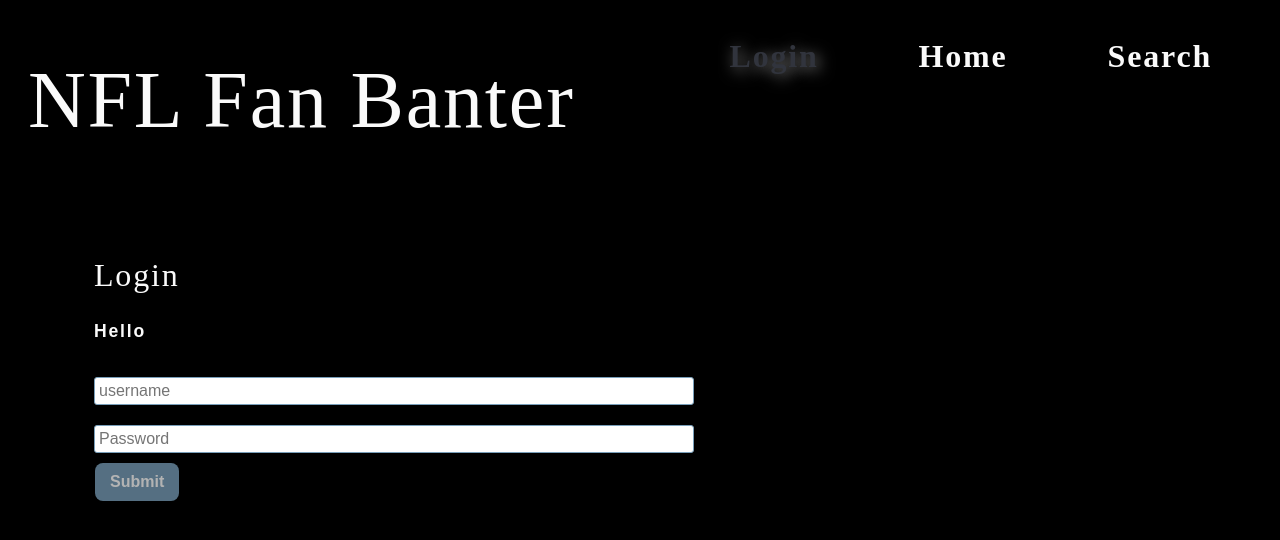
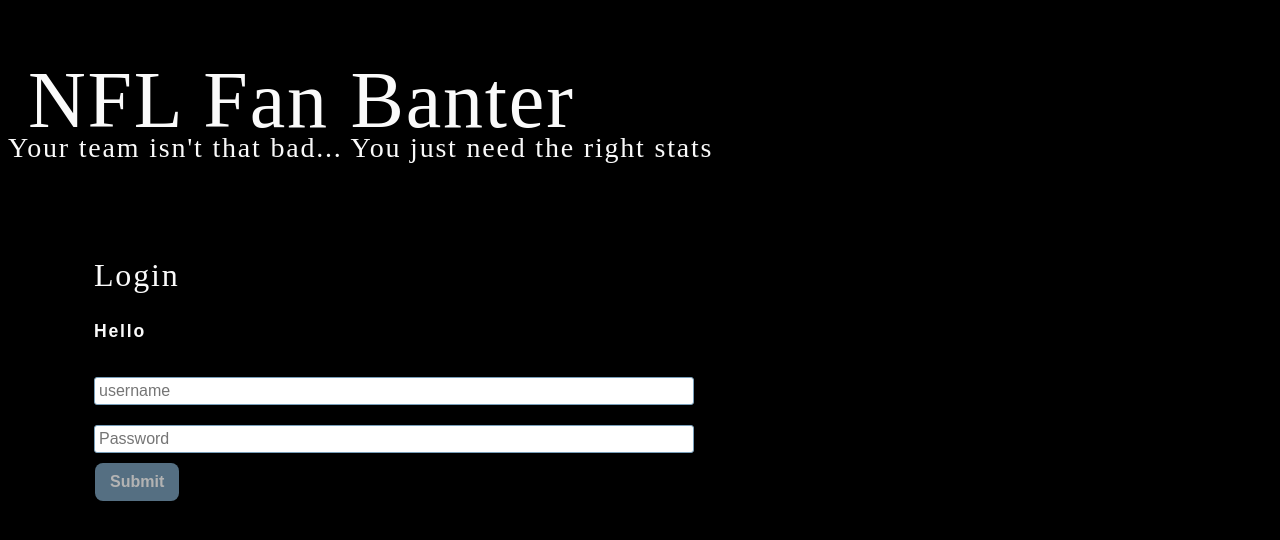
Before and after one commit to tjtahmas/nfl-team-project, a React (Create React App) app: page / in a window 1280 px wide. Shown: the top 540 px of the page. Built offline with nearby package versions, Linux system fonts and the light colour scheme.

Commit message:
minor components changes

```diff
--- a/src/App.js
+++ b/src/App.js
@@ -9,7 +9,6 @@
     { name: "login" },
     { name: "home" },
     { name: "search" },
-    // { name: "resume" }
   ]);
 
   const [currentPage, setCurrentPage] = useState(pages[0]);
--- a/src/components/Header/index.js
+++ b/src/components/Header/index.js
@@ -5,7 +5,10 @@
 
   return (
     <header className="flex-row space-between px-1">
+      <div>
       <h1>NFL Fan Banter</h1>
+      <h3>Your team isn't that bad... You just need the right stats</h3>
+      </div>
       {/* <img src={coverImage} alt="wooden background"></img> */}
       {props.children}
     </header>
--- a/src/components/Page/index.js
+++ b/src/components/Page/index.js
@@ -3,7 +3,6 @@
 import Search from '../Search';
 import Home from '../Home';
 import Login from '../Login';
-import Resume from '../Resume';
 import { capitalizeFirstLetter } from '../../utils/helpers';
 
 function Page({ currentPage }) {
@@ -15,9 +14,7 @@
       case 'home':
         return <Home />;
       case 'login':
-        return <Login />;
-      // case 'resume':
-      //   return <Resume />;
+        return <Login />;;
       default:
         return <Login />;
     }
```
